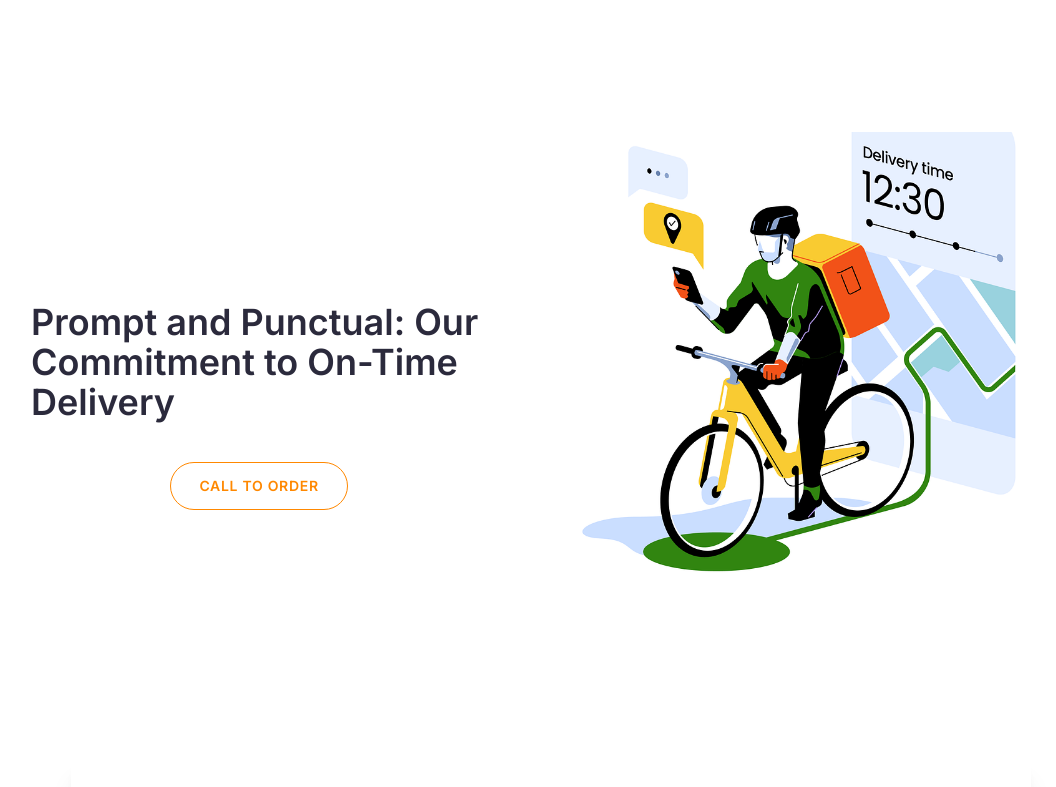
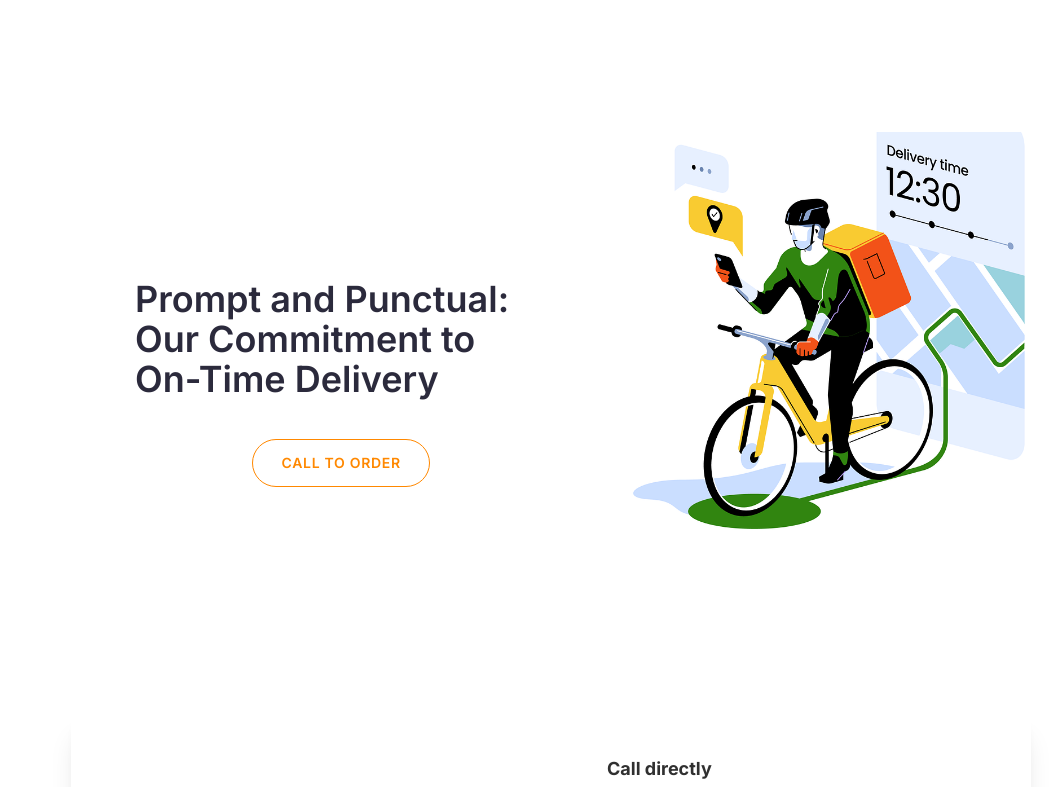
Before and after one commit to Jeetjyoti-Deka/TastyBites, a Next.js app: page / in a window 1280 px wide. Shown: the part 668-1455 px from the top of the page, without its empty margins (89-1145 px from the left). Built offline with nearby package versions, Linux system fonts and the light colour scheme.

Commit message:
Deliver section minor changes

```diff
--- a/components/Delivery.tsx
+++ b/components/Delivery.tsx
@@ -3,7 +3,7 @@ import Image from "next/image";
 const Delivery = () => {
   return (
     <div className="max-container mb-20 px-2 2xs:px-10 sm:px-20 2xs:flex justify-center">
-      <div className="sm:ml-10 bg-delivery bg-cover bg-center bg-no-repeat flex flex-col justify-center items-center 2xs:bg-none h-[300px] 2xs:h-auto">
+      <div className="lg:ml-36 bg-delivery bg-cover bg-center bg-no-repeat flex flex-col justify-center items-center 2xs:bg-none h-[300px] 2xs:h-auto">
         <h2 className="text-lg text-secondary bg-white backdrop-blur-lg py-2 2xs:py-0 text-center 2xs:text-left leading-5 sm:text-2xl md:text-4xl font-semibold mb-4 md:mb-10 lg:max-w-lg xs:mt-10 lg:mt-20">
           Prompt and Punctual: Our Commitment to On-Time Delivery
         </h2>
```
